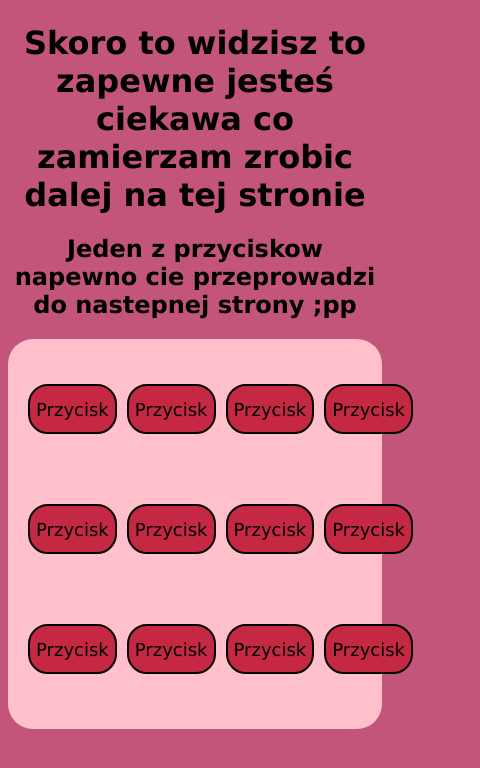
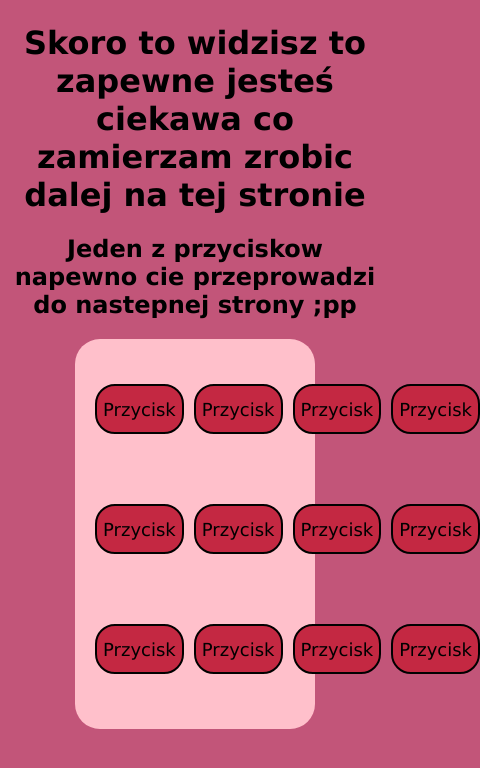
Before and after one commit to tesex6969/prezent, a plain HTML site: page tak.html in a window 390 px wide. Shown: the whole page, 480 px wide, since content can reach past the window. Drawn offline with Linux system fonts and the light colour scheme.

Commit message:
Update style2.css

```diff
--- a/style2.css
+++ b/style2.css
@@ -39,3 +39,8 @@ button {
     max-width: 380px;
     height: 350px;
 }
+@media (max-width: 768px) {
+    #buttons {
+        max-width: 200px;
+    }
+}
```
